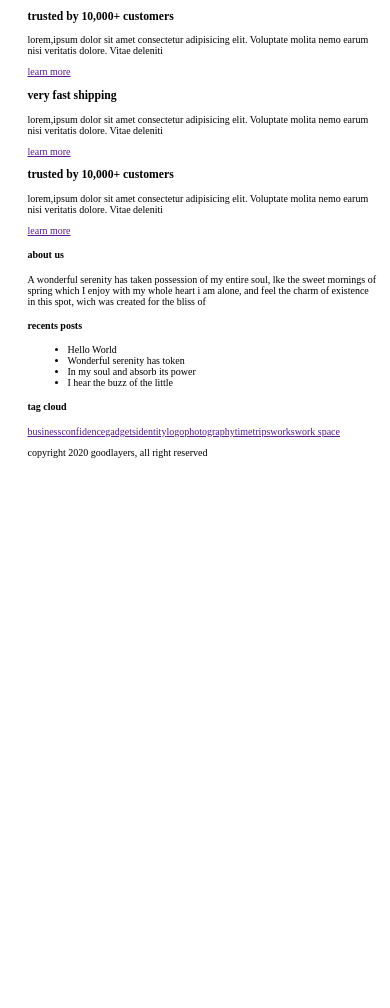
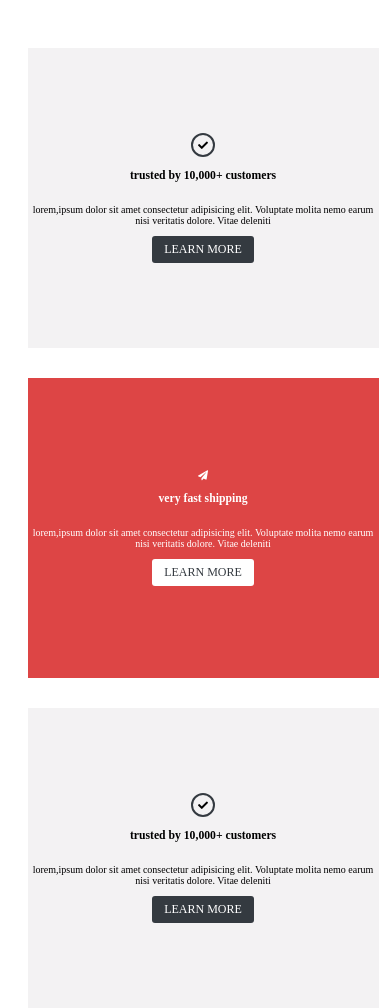
Before and after one commit to ElsongMaster/DushimeElvis_Emporium, a website: page index.html in a window 390 px wide. Shown: the part 5018-6026 px from the top of the page. Before the commit the page ends 5494 px from the top, so only its background shows below. Drawn offline with Linux system fonts and the light colour scheme; files whose address does not match are found by name.

Commit message:
Container_card responsive

```diff
--- a/index.html
+++ b/index.html
@@ -179,6 +179,7 @@
         <div class="caroussel"></div>
         <div class="container_card">
           <div class="card-1">
+            <i class="fas fa-check"></i>
             <h3>trusted by 10,000+ customers</h3>
             <p>
               lorem,ipsum dolor sit amet consectetur adipisicing elit. Voluptate
@@ -187,6 +188,7 @@
             <a href="">learn more</a>
           </div>
           <div class="card-2">
+            <i class="fas fa-paper-plane"></i>
             <h3>very fast shipping</h3>
             <p>
               lorem,ipsum dolor sit amet consectetur adipisicing elit. Voluptate
@@ -195,6 +197,7 @@
             <a href="">learn more</a>
           </div>
           <div class="card-3">
+            <i class="fas fa-check"></i>
             <h3>trusted by 10,000+ customers</h3>
             <p>
               lorem,ipsum dolor sit amet consectetur adipisicing elit. Voluptate
--- /dev/null
+++ b/src/scss/modules/_container_card.scss
@@ -0,0 +1,61 @@
+.container_card {
+  display: flex;
+  justify-content: space-between;
+  flex-wrap: wrap;
+  margin-top: 50px;
+
+  div {
+    height: 300px;
+    width: 300px;
+    display: flex;
+    flex-direction: column;
+    justify-content: center;
+    align-items: center;
+    margin: 0 auto;
+    p {
+      text-align: center;
+    }
+
+    a {
+      text-decoration: none;
+      padding: 0.5em 1em;
+      text-transform: uppercase;
+      font-size: 12px;
+      border-radius: 3px;
+    }
+  }
+
+  .card-1,
+  .card-3 {
+    background-color: rgb(243, 242, 243);
+
+    i {
+      border: 2px solid rgb(52, 58, 64);
+      border-radius: 50%;
+      padding: 5px;
+    }
+    a {
+      background-color: rgb(52, 58, 64);
+      color: white;
+    }
+  }
+  .card-2 {
+    background-color: $red-light;
+    color: white;
+    a {
+      background-color: white;
+      color: rgb(52, 58, 64);
+    }
+  }
+  .card-3 {
+  }
+}
+
+@media (max-width: 670px) {
+  .container_card {
+    div {
+      width: 100%;
+      margin-bottom: 30px;
+    }
+  }
+}
--- a/src/scss/modules/style.scss
+++ b/src/scss/modules/style.scss
@@ -3,3 +3,4 @@
 @import "./section-categories";
 @import "./section_recents_Products";
 @import "./section_Interlude_banniere";
+@import "./container_card";
```
Also changed, not shown: public/css/app.css, 1 other file.
